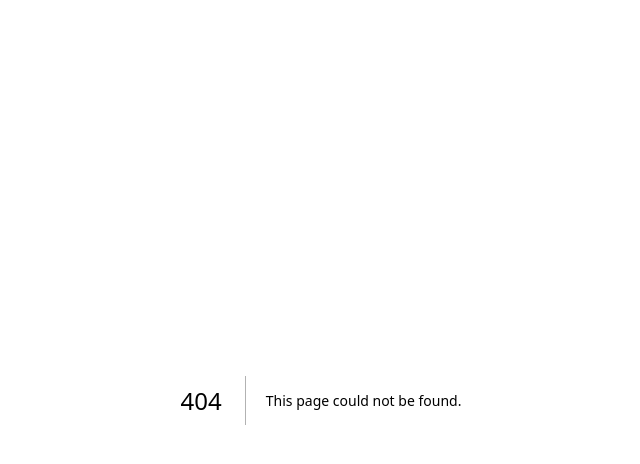
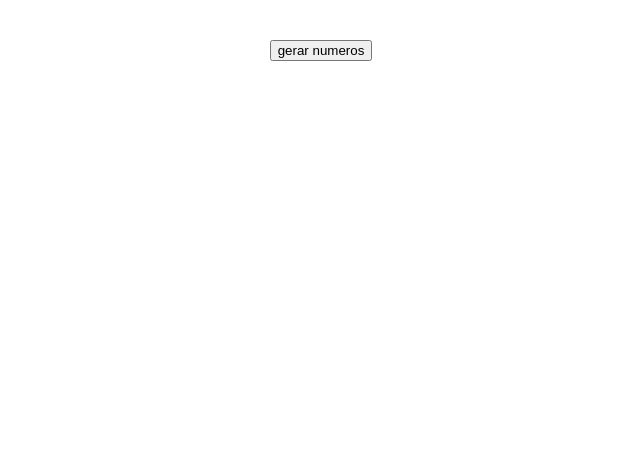
Before and after one commit to filipealvesr2019/exerciciosCoder, a Next.js app: page /estado/NumeroMegacenaDesafio in a window 1280 px wide. Before the commit this address had no page. Shown: the top 464 px of the page, without its empty margins (319-959 px from the left). Built offline with nearby package versions, Linux system fonts and the light colour scheme.

Commit message:
coder Nextjs: desafio mega sena

```diff
--- /dev/null
+++ b/pages/estado/NumeroMegacenaDesafio.jsx
@@ -0,0 +1,32 @@
+import { useState } from "react"
+
+export default function NumeroMegacenaDesafio(){
+    const [gerarNumeros, setGerarNumeros] = useState([])
+    const gerarNumerosClick = () =>{
+        let numerosGerados = new Set();
+        while (numerosGerados.size < 6){
+            let numero = Math.floor(Math.random() * 60) + 1 ;
+            numerosGerados.add(numero);
+
+        }
+        setGerarNumeros(Array.from(numerosGerados))
+    }
+    return (
+        <>
+        <div style={{
+            display:"flex",
+            flexDirection:"column",
+            alignItems:"center",
+            justifyContent:"center",
+            gap:"2rem"
+        }}>
+
+        <span>{gerarNumeros}</span>
+
+        <button onClick={gerarNumerosClick}>gerar numeros</button>
+        </div>
+
+
+        </>
+    )
+}
```
Also changed, not shown: pages/estado/NumeroMegacenaResolucao.jsx (added, +32 -0 lines).
